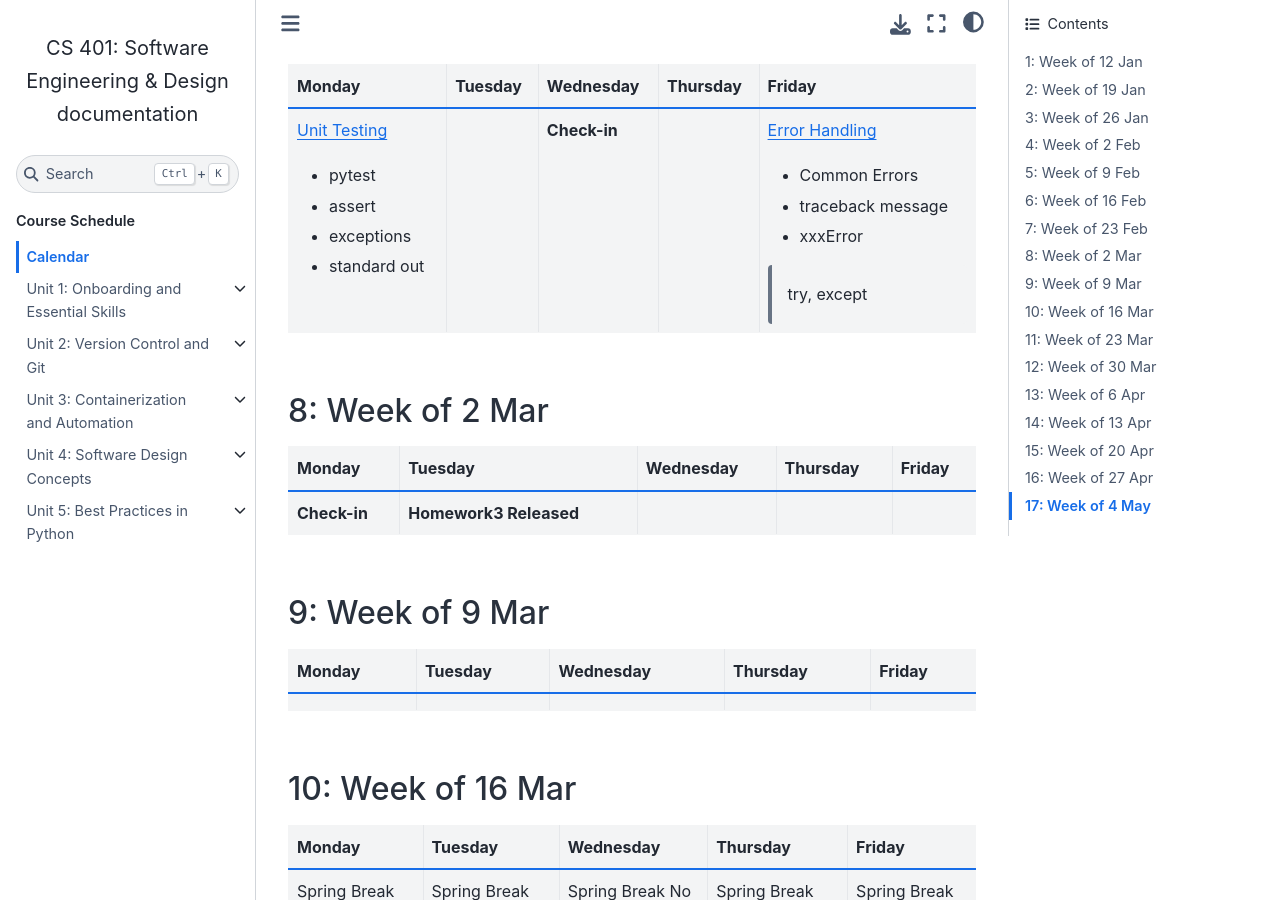
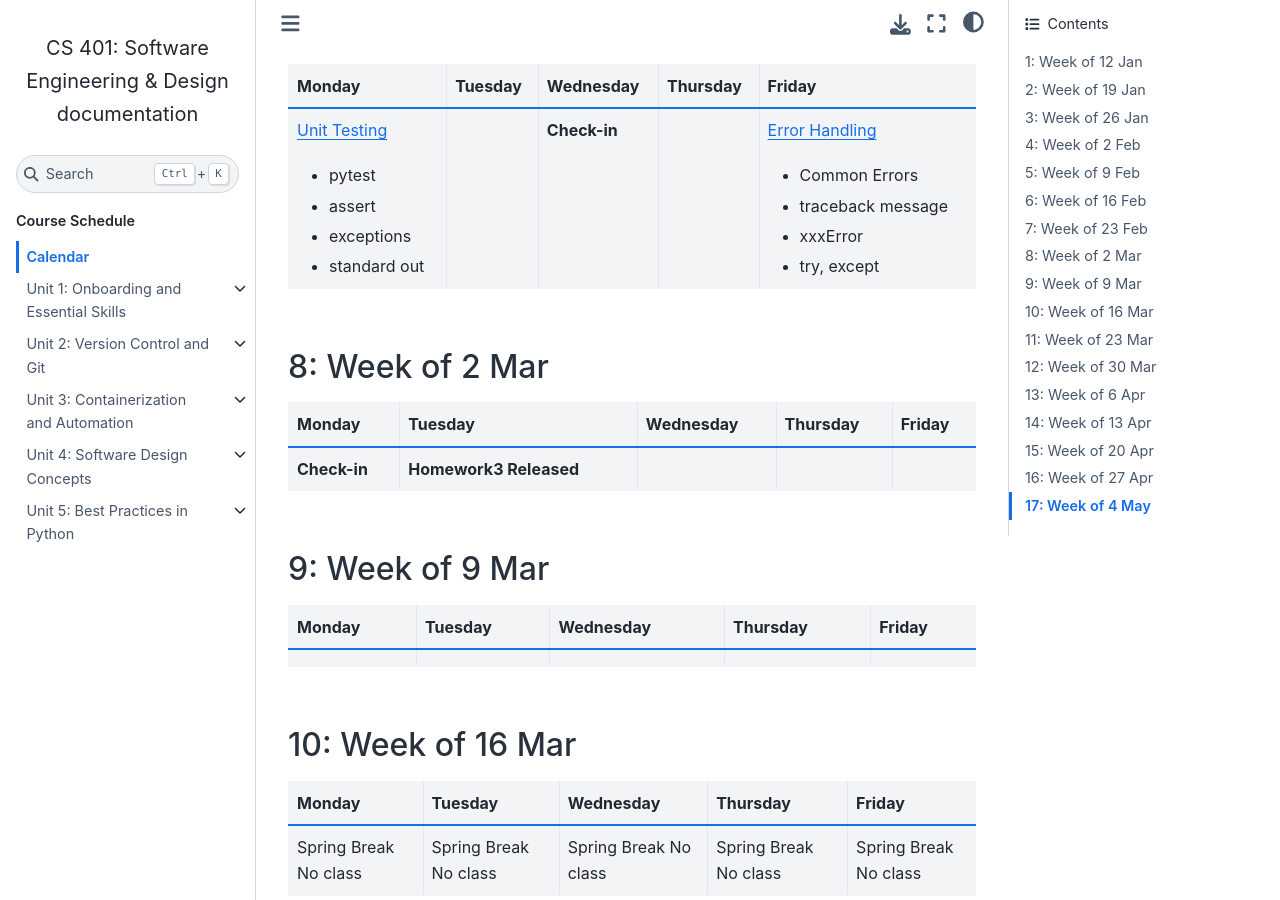
Before and after one commit to andrewsolis/cs401, a Sphinx documentation site: the page built from docs/calendar.rst, in a window 1280 px wide and 900 px high, scrolled down 2687 px. Built offline with Sphinx 7.4.7 and the Sphinx Book theme 1.1.4, drawn with Linux system fonts in a browser that asks for light colours; pages that are not in the unit, such as notebooks, are missing from menus.

Commit message:
super small cal fix

```diff
--- a/docs/calendar.rst
+++ b/docs/calendar.rst
@@ -111,7 +111,7 @@ Calendar
 | * pytest         |            |                                                                                                        |            | * Common Errors                                                                                 |
 | * assert         |            |                                                                                                        |            | * traceback message                                                                             |
 | * exceptions     |            |                                                                                                        |            | * xxxError                                                                                      |
-| * standard out   |            |                                                                                                        |            |  try, except                                                                                    |
+| * standard out   |            |                                                                                                        |            | * try, except                                                                                   |
 +------------------+------------+--------------------------------------------------------------------------------------------------------+------------+-------------------------------------------------------------------------------------------------+
 
 .. _Unit Testing: https://cs401.readthedocs.io/en/latest/unit05/unittest.html
```
